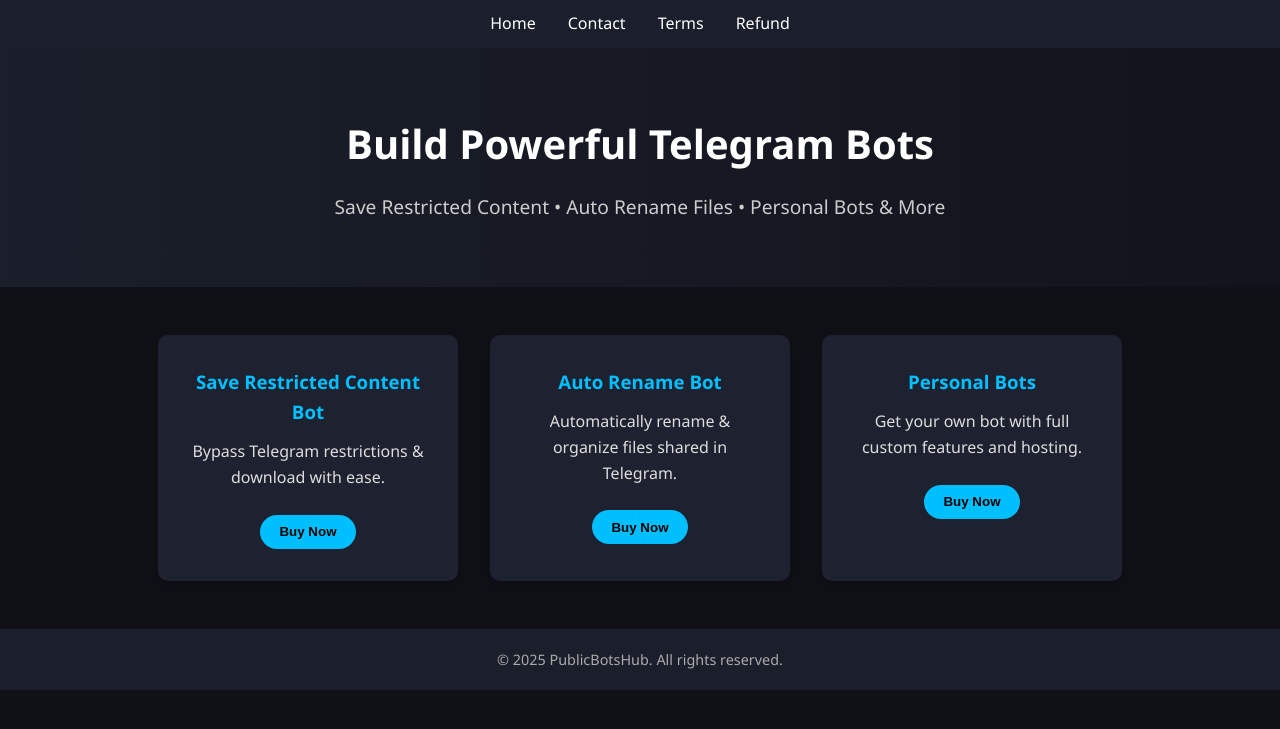
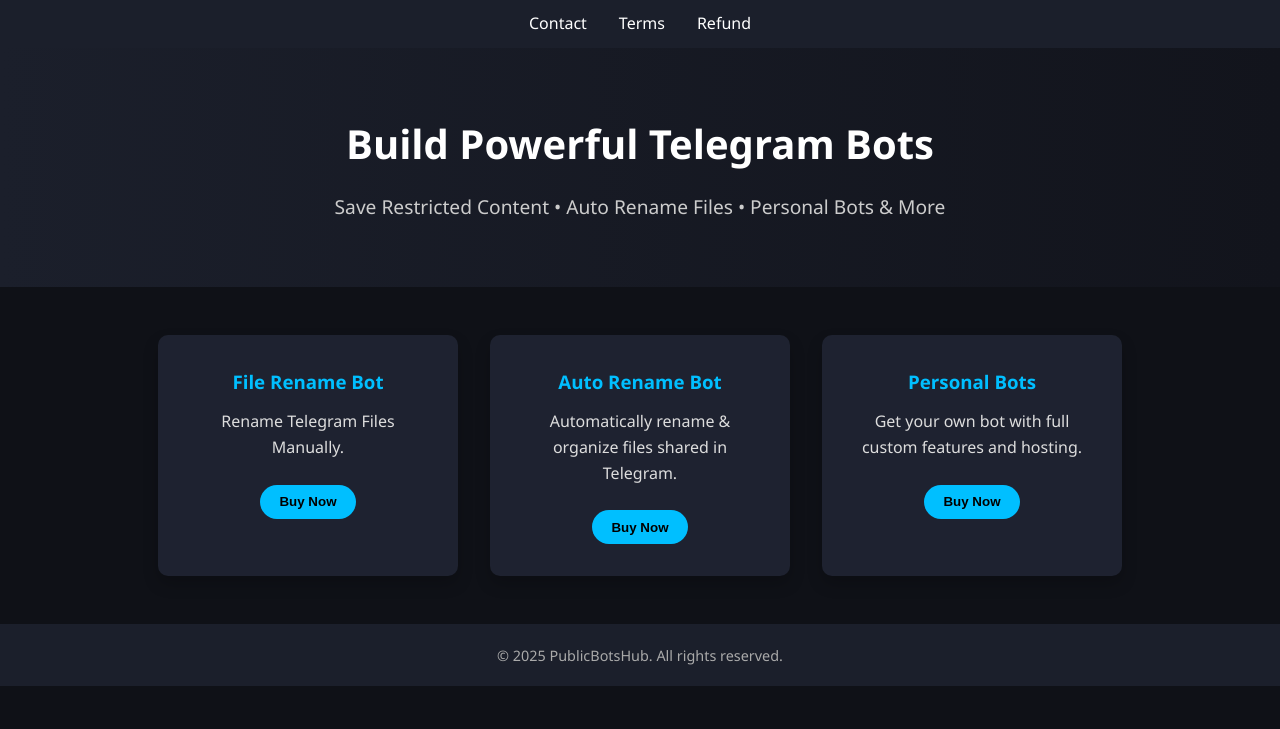
Before and after one commit to rehan-raxa/site, a Python web app: template templates/index.html in a window 1280 px wide. Shown: the top 729 px of the page. Run offline with Jinja, Linux system fonts and the light colour scheme; the template is opened without the code that fills it, so the values that code supplies are empty.

Commit message:
Update index.html

```diff
--- a/templates/index.html
+++ b/templates/index.html
@@ -10,7 +10,6 @@
   <header>
     <nav class="navbar">
       <ul class="nav-links">
-        <li><a href="/">Home</a></li>
         <li><a href="/contact">Contact</a></li>
         <li><a href="/terms">Terms</a></li>
         <li><a href="/refund">Refund</a></li>
@@ -26,8 +25,8 @@
 
     <section class="pricing">
       <div class="card">
-        <h3>Save Restricted Content Bot</h3>
-        <p>Bypass Telegram restrictions & download with ease.</p>
+        <h3>File Rename Bot</h3>
+        <p>Rename Telegram Files Manually.</p>
         <button>Buy Now</button>
       </div>
       <div class="card">
```
